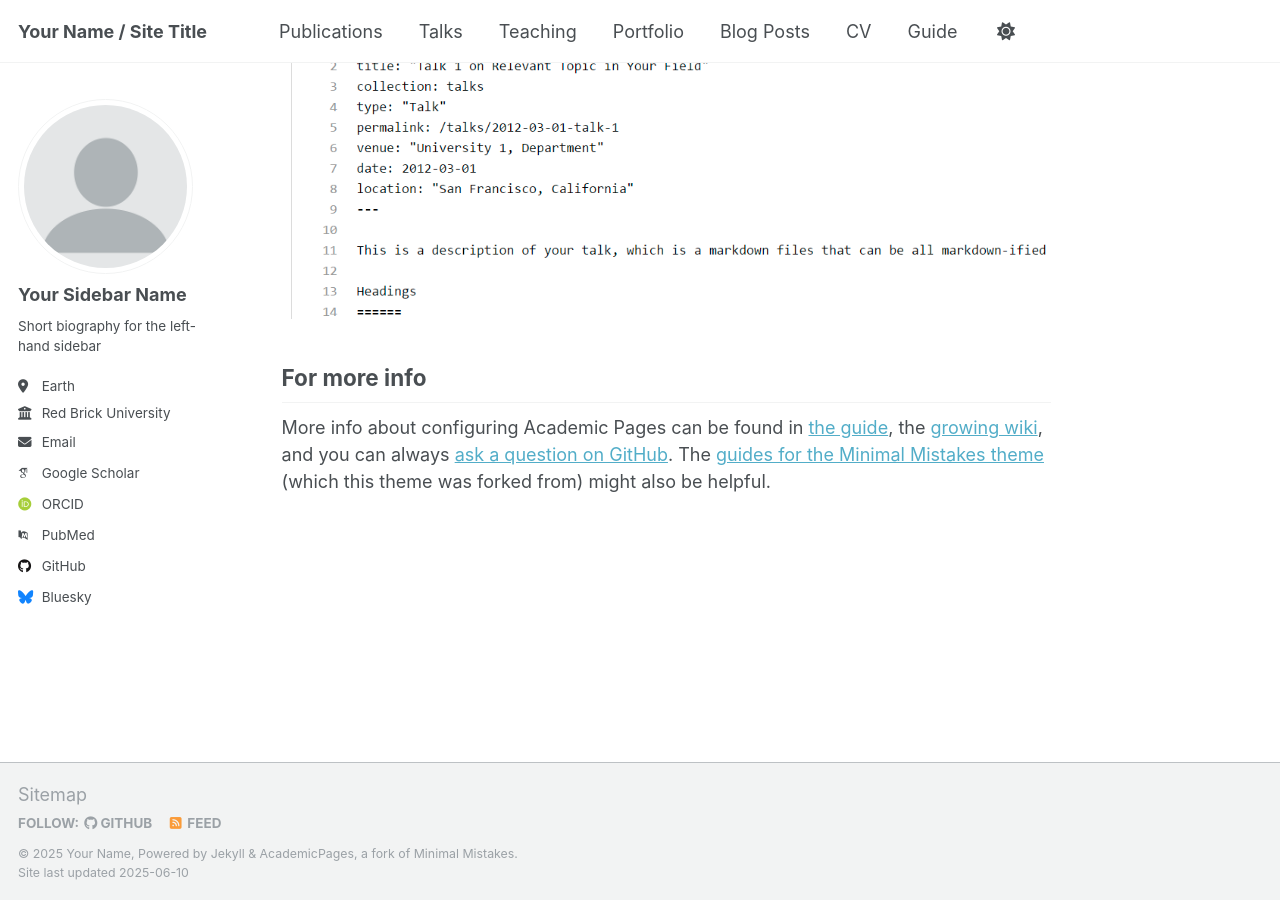
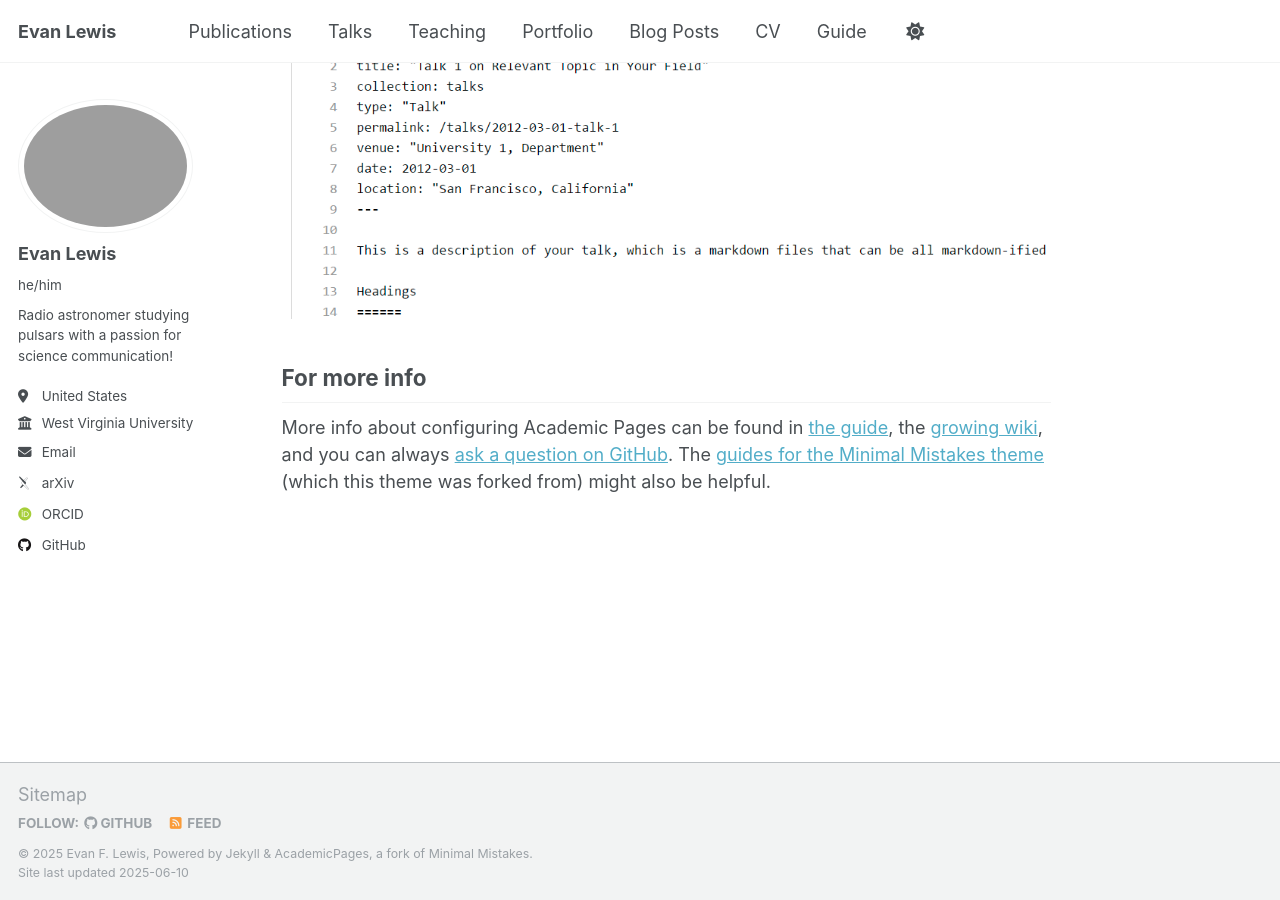
Before and after one commit to eflewis312/eflewis312.github.io, a Jekyll site: the page built from _pages/about.md, in a window 1280 px wide and 900 px high, scrolled down 2636 px. Built offline with Jekyll 4.4.1, drawn with Linux system fonts in a browser that asks for light colours; some web fonts are replaced.

Commit message:
Add info to _config.yml

```diff
--- a/_config.yml
+++ b/_config.yml
@@ -9,11 +9,11 @@
 # Basic Site Settings
 locale                   : "en-US"
 site_theme               : "default"
-title                    : "Your Name / Site Title"
+title                    : "Evan Lewis"
 title_separator          : "-"
-name                     : &name "Your Name"
-description              : &description "personal description"
-url                      : https://academicpages.github.io # the base hostname & protocol for your site e.g. "https://[your GitHub username].github.io" or if you already have some other page hosted on Github then use "https://[your GitHub username].github.io/[Your Repo Name]"
+name                     : &name  "Evan F. Lewis"
+description              : &description "Graduate Research Assistant at West Virginia University"
+url                      : https://eflewis312.github.io/
 baseurl                  : "" # the subpath of your site, e.g. "/blog"
 repository               : "academicpages/academicpages.github.io"
 
@@ -22,23 +22,23 @@ repository               : "academicpages/academicpages.github.io"
 #               Additional customization can be done by editing /_includes/author-profile.html
 author:
   # Biographic information
-  avatar           : "profile.png"
-  name             : "Your Sidebar Name"
-  pronouns         : # example: "she/her"
-  bio              : "Short biography for the left-hand sidebar"
-  location         : "Earth"
-  employer         : "Red Brick University"
+  avatar           : "headshot.jpg"
+  name             : "Evan Lewis"
+  pronouns         : "he/him"
+  bio              : "Radio astronomer studying pulsars with a passion for science communication!"
+  location         : "United States"
+  employer         : "West Virginia University"
   uri              : # URL
-  email            : "none@example.org"
+  email            : "evanlewis131@gmail.com"
 
   # Academic websites
   academia         : # URL
-  arxiv            : # URL - Update with the correct link to your profile
-  googlescholar    : "https://scholar.google.com/citations?user=PS_CX0AAAAAJ"
+  arxiv            : "http://arxiv.org/a/lewis_e_2"
+  googlescholar    : # "https://scholar.google.com/citations?user=PS_CX0AAAAAJ"
   impactstory      : # URL
-  orcid            : "http://orcid.org/yourorcidurl"
+  orcid            : "https://orcid.org/0000-0002-2972-522X"
   semantic         : # URL
-  pubmed           : "https://www.ncbi.nlm.nih.gov/pubmed/?term=john+snow"
+  pubmed           : #
   researchgate     : # URL
   scopus           : # URL
 
@@ -46,12 +46,12 @@ author:
   bitbucket        : # Username - Update with your username on the site
   codepen          : # Username
   dribbble         : # Username
-  github           : "academicpages"
+  github           : "eflewis312"
   kaggle           : # Username
   stackoverflow    : # User number or user number and name (i.e., use "1" or "1/jeff-atwood")
 
   # Social media
-  bluesky          : "bsky.app" # Replace this with you Bluesky username
+  bluesky          : # "bsky.app" # Replace this with you Bluesky username
   facebook         : # Username
   flickr           : # Username
   foursquare       : # Username
```
